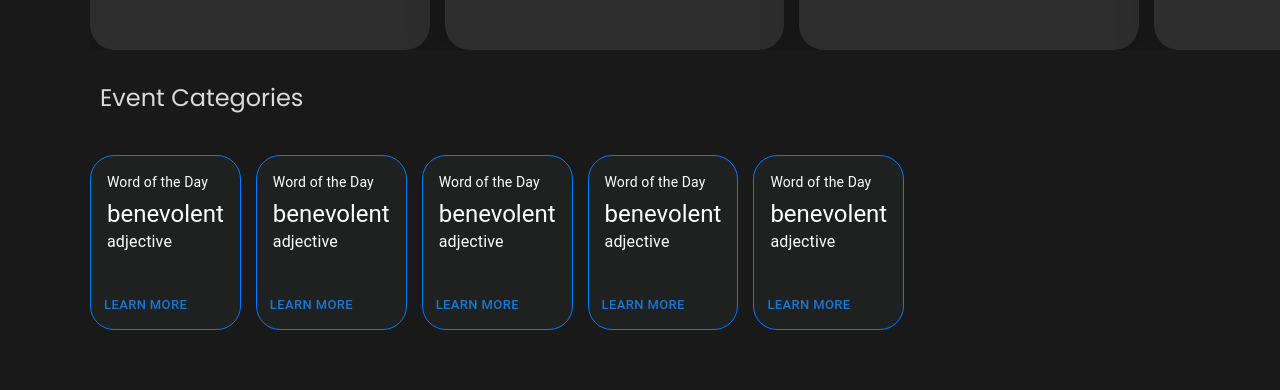
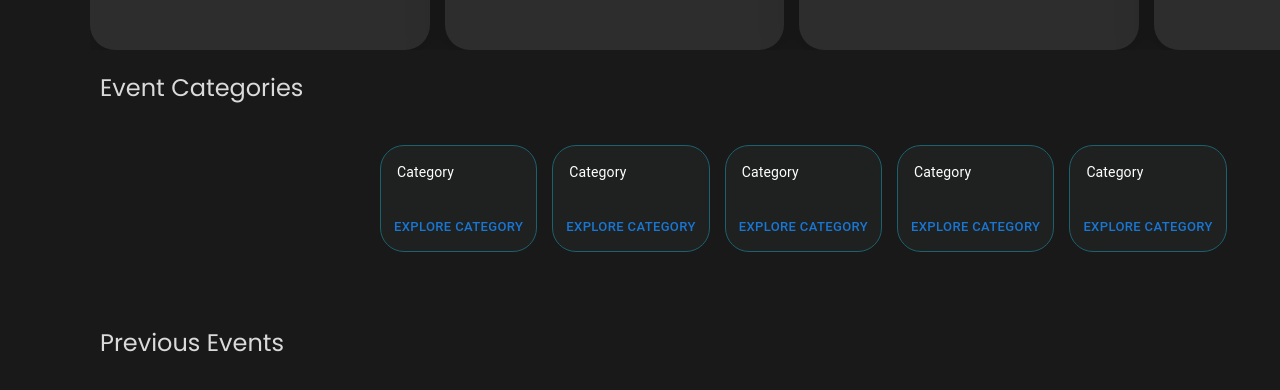
Before and after one commit to ECE-Society-NITW/ECES_Website_ReactJS, a React (Create React App) app: page / in a window 1280 px wide. Shown: the part 350-740 px from the top of the page. Built offline with nearby package versions, Linux system fonts and the light colour scheme; no server answers.

Commit message:
front-end changes in dashboard

```diff
--- a/package.json
+++ b/package.json
@@ -11,6 +11,7 @@
     "@testing-library/jest-dom": "^5.17.0",
     "@testing-library/react": "^13.4.0",
     "@testing-library/user-event": "^13.5.0",
+    "mongoose": "^8.0.3",
     "react": "^18.2.0",
     "react-burger-menu": "^3.0.9",
     "react-dom": "^18.2.0",
--- a/src/components/GoogleAuth.jsx
+++ b/src/components/GoogleAuth.jsx
@@ -32,7 +32,7 @@ const GoogleAuth = () => {
     }
 
     return (
-        <div>
+        <div >
             {!JWT && <GoogleLogin
                 onSuccess={handleSuccess}
                 onError={handleFailure}
--- a/src/components/categoryCard.jsx
+++ b/src/components/categoryCard.jsx
@@ -10,18 +10,12 @@ import Typography from '@mui/material/Typography';
 const card = (
   <React.Fragment>
     <CardContent>
-      <Typography sx={{ fontSize: 14, color: 'white' }} color="text.secondary" gutterBottom>
-        Word of the Day
-      </Typography>
-      <Typography sx={{color: 'white'}} variant="h5" component="div">
-        benevolent
-      </Typography>
-      <Typography sx={{ mb: 1.5, color: 'white' }} color="text.secondary">
-        adjective
+      <Typography sx={{ fontSize: 14, color: 'white', marginLeft: 'auto' }} color="text.secondary" gutterBottom>
+        Category
       </Typography>
     </CardContent>
     <CardActions>
-      <Button size="small">Learn More</Button>
+      <Button size="small">Explore category</Button>
     </CardActions>
   </React.Fragment>
 );
@@ -29,7 +23,7 @@ const card = (
 export default function OutlinedCard() {
   return (
     <Box sx={{ maxWidth: 200, maxHeight: 30, mt: 5 }}>
-      <Card variant="outlined" sx={{borderRadius: 6, border: '0.5px solid #007bff', backgroundColor: '#1F2020' }}>{card}</Card>
+      <Card variant="outlined" sx={{borderRadius: 6, border: '0.5px solid #1c626e', backgroundColor: '#1F2020' }}>{card}</Card>
     </Box>
   );
 }
--- a/src/css/App.css
+++ b/src/css/App.css
@@ -40,7 +40,7 @@ body {
 
 .title-2{
   margin-left: 100px;
-  margin-top: 30px;
+  margin-top: 20px;
   font-size: 1.5rem;
   color: #dadada;
 }
@@ -49,9 +49,9 @@ body {
   display: flex;
   overflow-x: auto;
   overflow-y: hidden;
-  height: 220px;
+  height: 200px;
   white-space: nowrap;
-  margin-left: 90px;
+  margin-left: 380px;
 }
 .event-cat-container > * {
   margin-right: 15px;
@@ -59,3 +59,10 @@ body {
 .event-cat-container::-webkit-scrollbar {
   display: none;
 }
+
+.title-3{
+  margin-left: 100px;
+  margin-top: 20px;
+  font-size: 1.5rem;
+  color: #dadada;
+}
--- a/src/index.js
+++ b/src/index.js
@@ -7,6 +7,7 @@ import { AuthState } from './context/AuthContext';
 
 const clientId = "501179525954-ujf85hcbcr17l2e1elem6e1ra4ra55nh.apps.googleusercontent.com"
 const root = ReactDOM.createRoot(document.getElementById('root'));
+const mongoose = require('mongoose');
 
 root.render(
   <React.StrictMode>
--- a/src/pages/Dashboard.jsx
+++ b/src/pages/Dashboard.jsx
@@ -33,6 +33,9 @@ const Dashboard = () => {
         <CategoryCard />
         <CategoryCard />
       </div>
+      <div className='title-3'>
+        Previous Events
+      </div>
     </div>
   )
 }
```
Also changed, not shown: 1 other file (tests, documents, lock files or other folders).
